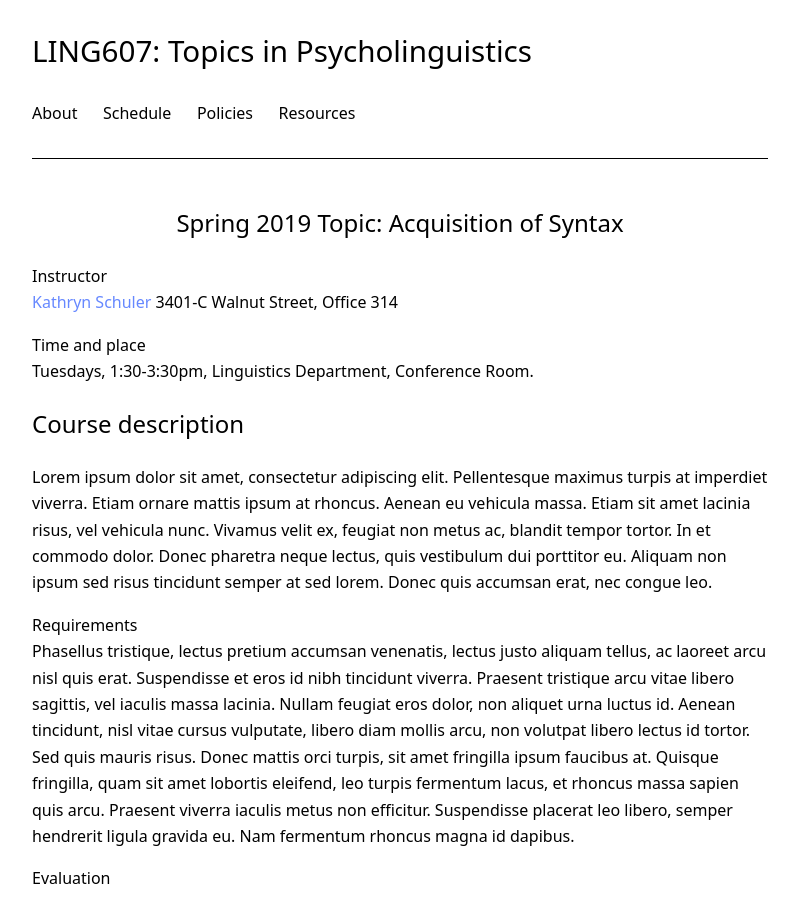
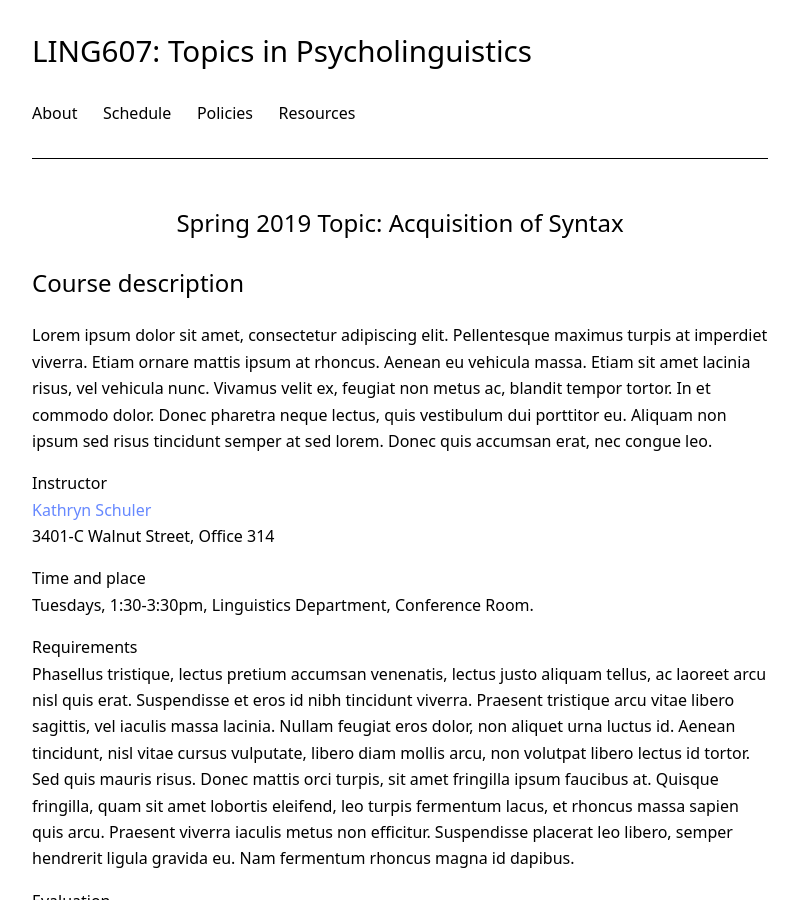
Before and after one commit to kschuler/ling001, a Jekyll site: the page built from index.md, in a window 1280 px wide and 900 px high. Shown: the whole window, without its empty margins (240-1038 px from the left). Built offline with Jekyll 4.4.1, drawn with Linux system fonts in a browser that asks for light colours.

```diff
--- a/index.md
+++ b/index.md
@@ -5,15 +5,15 @@ title: Spring 2019
 
 <h2 align="center">Spring 2019 Topic: Acquisition of Syntax</h2>
 
+## Course description
+Lorem ipsum dolor sit amet, consectetur adipiscing elit. Pellentesque maximus turpis at imperdiet viverra. Etiam ornare mattis ipsum at rhoncus. Aenean eu vehicula massa. Etiam sit amet lacinia risus, vel vehicula nunc. Vivamus velit ex, feugiat non metus ac, blandit tempor tortor. In et commodo dolor. Donec pharetra neque lectus, quis vestibulum dui porttitor eu. Aliquam non ipsum sed risus tincidunt semper at sed lorem. Donec quis accumsan erat, nec congue leo.
+
 **Instructor**
 [Kathryn Schuler](www.kathrynschuler.com)
 3401-C Walnut Street, Office 314
 
 **Time and place**
 Tuesdays, 1:30-3:30pm, Linguistics Department, Conference Room.
-
-## Course description
-Lorem ipsum dolor sit amet, consectetur adipiscing elit. Pellentesque maximus turpis at imperdiet viverra. Etiam ornare mattis ipsum at rhoncus. Aenean eu vehicula massa. Etiam sit amet lacinia risus, vel vehicula nunc. Vivamus velit ex, feugiat non metus ac, blandit tempor tortor. In et commodo dolor. Donec pharetra neque lectus, quis vestibulum dui porttitor eu. Aliquam non ipsum sed risus tincidunt semper at sed lorem. Donec quis accumsan erat, nec congue leo.
 
 **Requirements**
 Phasellus tristique, lectus pretium accumsan venenatis, lectus justo aliquam tellus, ac laoreet arcu nisl quis erat. Suspendisse et eros id nibh tincidunt viverra. Praesent tristique arcu vitae libero sagittis, vel iaculis massa lacinia. Nullam feugiat eros dolor, non aliquet urna luctus id. Aenean tincidunt, nisl vitae cursus vulputate, libero diam mollis arcu, non volutpat libero lectus id tortor. Sed quis mauris risus. Donec mattis orci turpis, sit amet fringilla ipsum faucibus at. Quisque fringilla, quam sit amet lobortis eleifend, leo turpis fermentum lacus, et rhoncus massa sapien quis arcu. Praesent viverra iaculis metus non efficitur. Suspendisse placerat leo libero, semper hendrerit ligula gravida eu. Nam fermentum rhoncus magna id dapibus.
```
